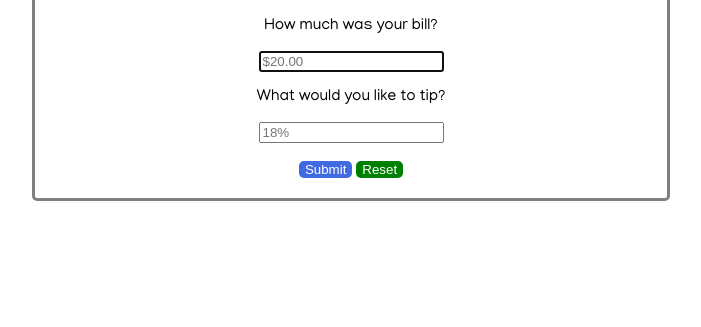
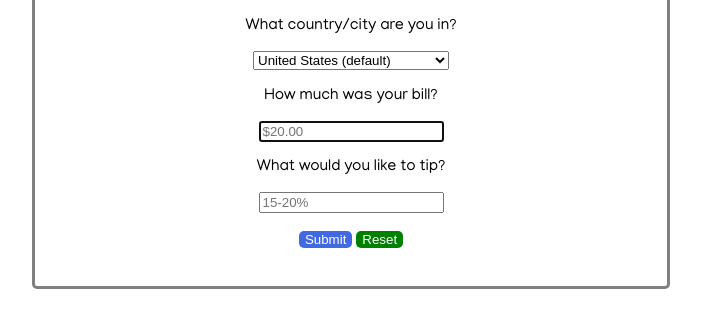
Before and after one commit to cekeller6121/tipCalculator, a plain HTML site: page index.html in a window 1280 px wide. Shown: the part 61-388 px from the top of the page, without its empty margins (289-990 px from the left). Drawn offline with Linux system fonts and the light colour scheme.

Commit message:
add countries feature

```diff
--- a/index.html
+++ b/index.html
@@ -12,14 +12,24 @@
   <h1>Tip Calculator</h1>
 
   <form>
+    <p>What country/city are you in?</p>
+    <select id="countriesDropdown" onchange="selectCountry()">
+    <option value="us">United States (default)</option>
+    <option value="arge">Argentina - Buenos Aires</option>
+    <option value="aust">Australia - Sydney</option>
+    <option value="czec">Czech Republic - Prague</option>
+    <option value="uab">United Arab Emirates - Dubai</option>
+    </select>
     <p>How much was your bill?</p>
     <input type="text" id="billAmount" autofocus maxlength="6" onkeyup="removeDollar()" placeholder="$20.00" required>
     <p>What would you like to tip?</p>
-    <input type="text" id="tipAmount" maxlength="2" onkeyup="removePerc()" placeholder="18%" required>
+    <input type="text" id="tipAmount" maxlength="2" onkeyup="removePerc()" placeholder="15-20%" required>
     <br><br>
     <input type="button" id="submitButton" value="Submit">
     <input type="reset" id="resetButton" onclick="clearHTML()">
     <br><br>
+    <div id="tipNoteField"></div>
+    <br>
     <div id="displayField"></div>
 
 </section>
@@ -28,6 +38,7 @@
 
 
   <script type="text/javascript" src="scripts.js"></script>
+  <script type="text/javascript" src="selectScripts.js"></script>
 
 </body>
 </html>
--- a/scripts.js
+++ b/scripts.js
@@ -34,6 +34,7 @@ function calculateTip() {
 // clears user data field when reset button is pressed
 function clearHTML() {
   document.getElementById("displayField").innerHTML = "";
+  document.getElementById("tipNoteField").innerHTML = "";
 };
 
 document.getElementById("submitButton").onclick = function() {
--- /dev/null
+++ b/selectScripts.js
@@ -0,0 +1,25 @@
+console.log("select scripts connected");
+
+function selectCountry() {
+
+  var dropDown = document.getElementById("countriesDropdown").value;
+
+  if (dropDown == "us") {
+    document.getElementById("billAmount").placeholder = "$20.00";
+    document.getElementById("tipAmount").placeholder = "15-20%";
+    document.getElementById("tipNoteField").innerHTML = "";
+  };
+
+  if (dropDown == "arge") {
+    document.getElementById("billAmount").placeholder = "$20.00";
+    document.getElementById("tipAmount").placeholder = "10-15%";
+    document.getElementById("tipNoteField").innerHTML = "";
+  };
+
+  if (dropDown == "aust") {
+    document.getElementById("billAmount").placeholder = "$20.00";
+    document.getElementById("tipAmount").placeholder = "";
+    document.getElementById("tipNoteField").innerHTML = "not expected, but no harm in rounding up or leaving a few extra dollars for excellent service";
+  };
+
+};
```
